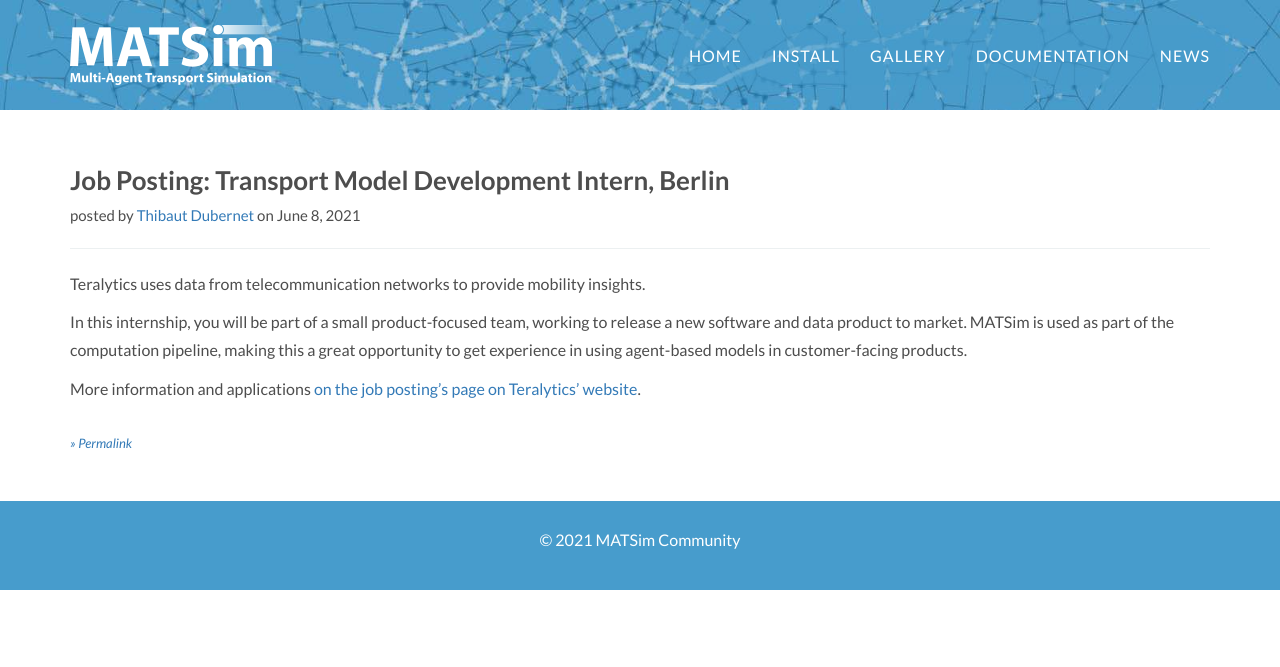
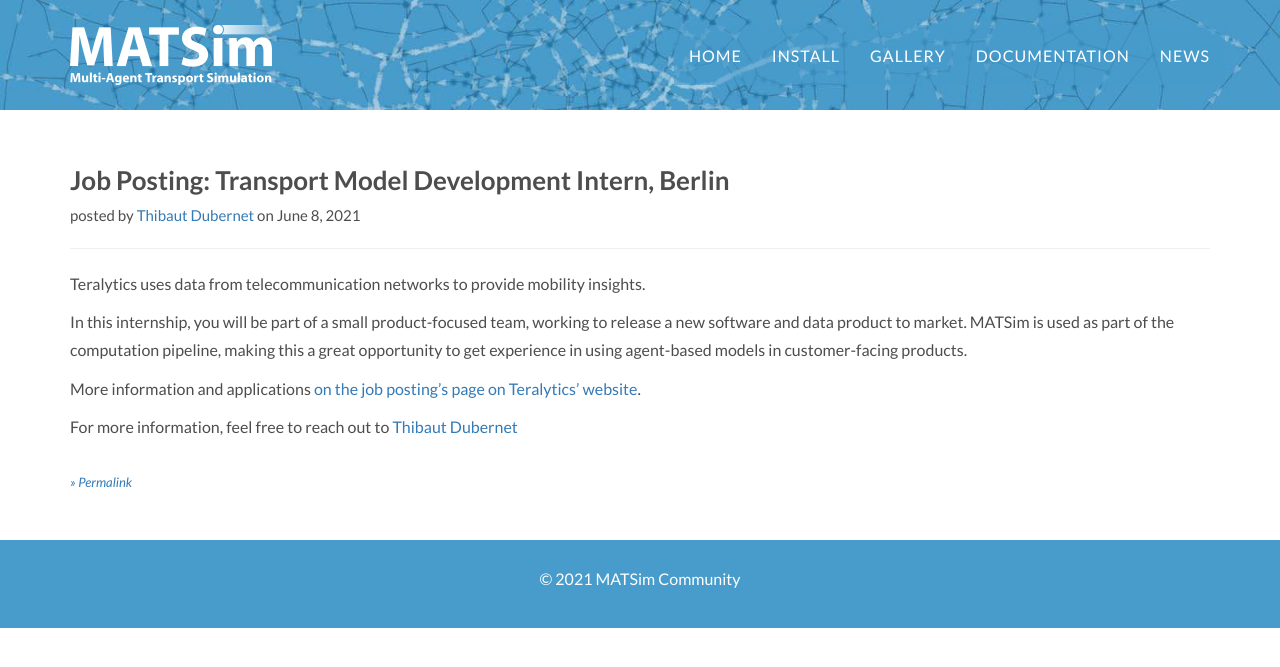
Before and after one commit to matsim-org/jekyll-website, a Jekyll site: the page built from _posts/2021-06-08-teralytics-job-posting.md, in a window 1280 px wide. Shown: the top 667 px of the page. Built offline with Jekyll 4.4.1, drawn with Linux system fonts in a browser that asks for light colours; some web fonts are replaced.

Commit message:
add contact details

```diff
--- a/_posts/2021-06-08-teralytics-job-posting.md
+++ b/_posts/2021-06-08-teralytics-job-posting.md
@@ -11,3 +11,5 @@
 MATSim is used as part of the computation pipeline, making this a great opportunity to get experience in using agent-based models in customer-facing products.
 
 More information and applications [on the job posting's page on Teralytics' website](https://www.teralytics.net/jobs/?gh_jid=3216198).
+
+For more information, feel free to reach out to [Thibaut Dubernet](mailto:thibaut.dubernet@teralytics.ch)
```
